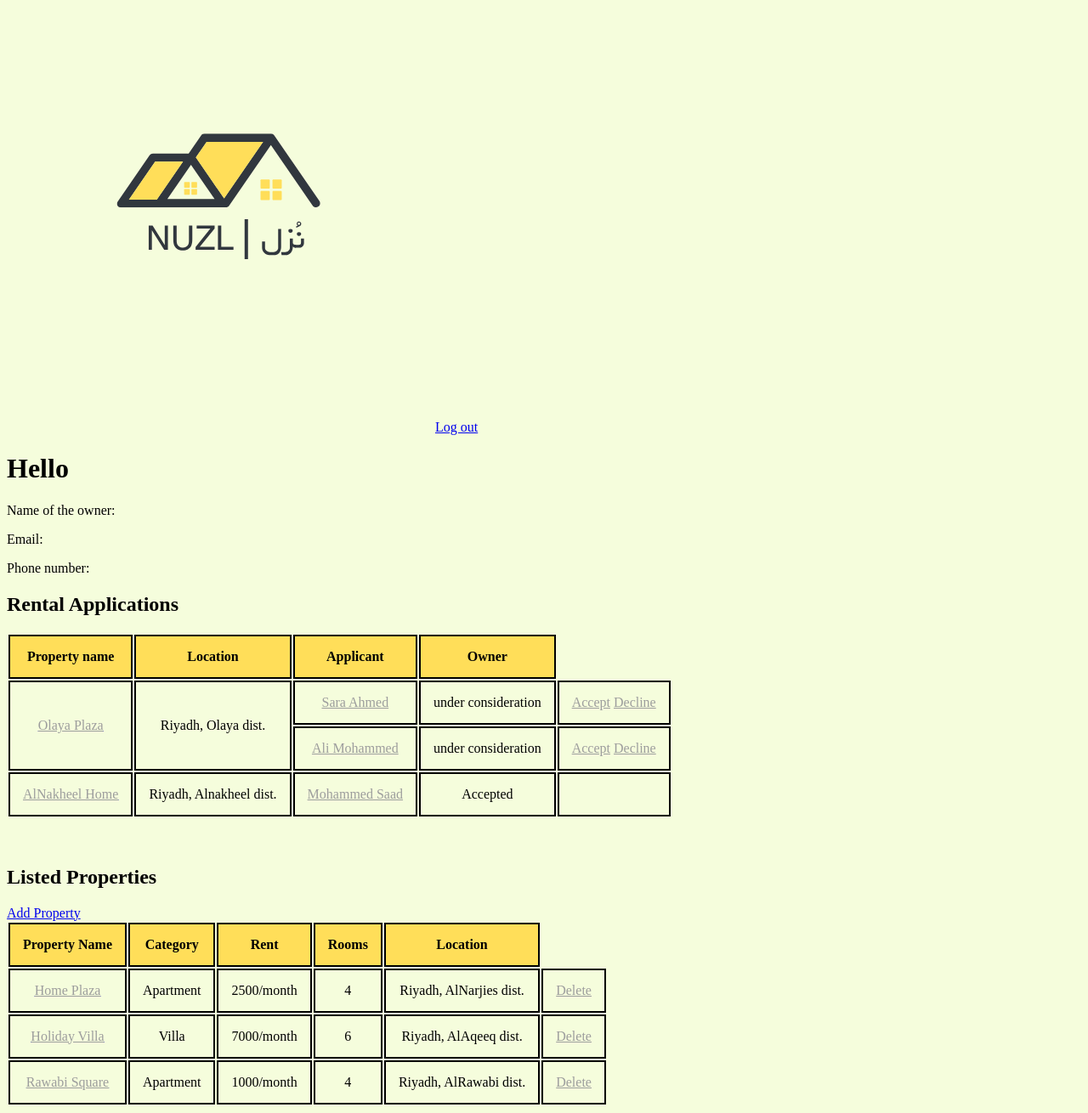
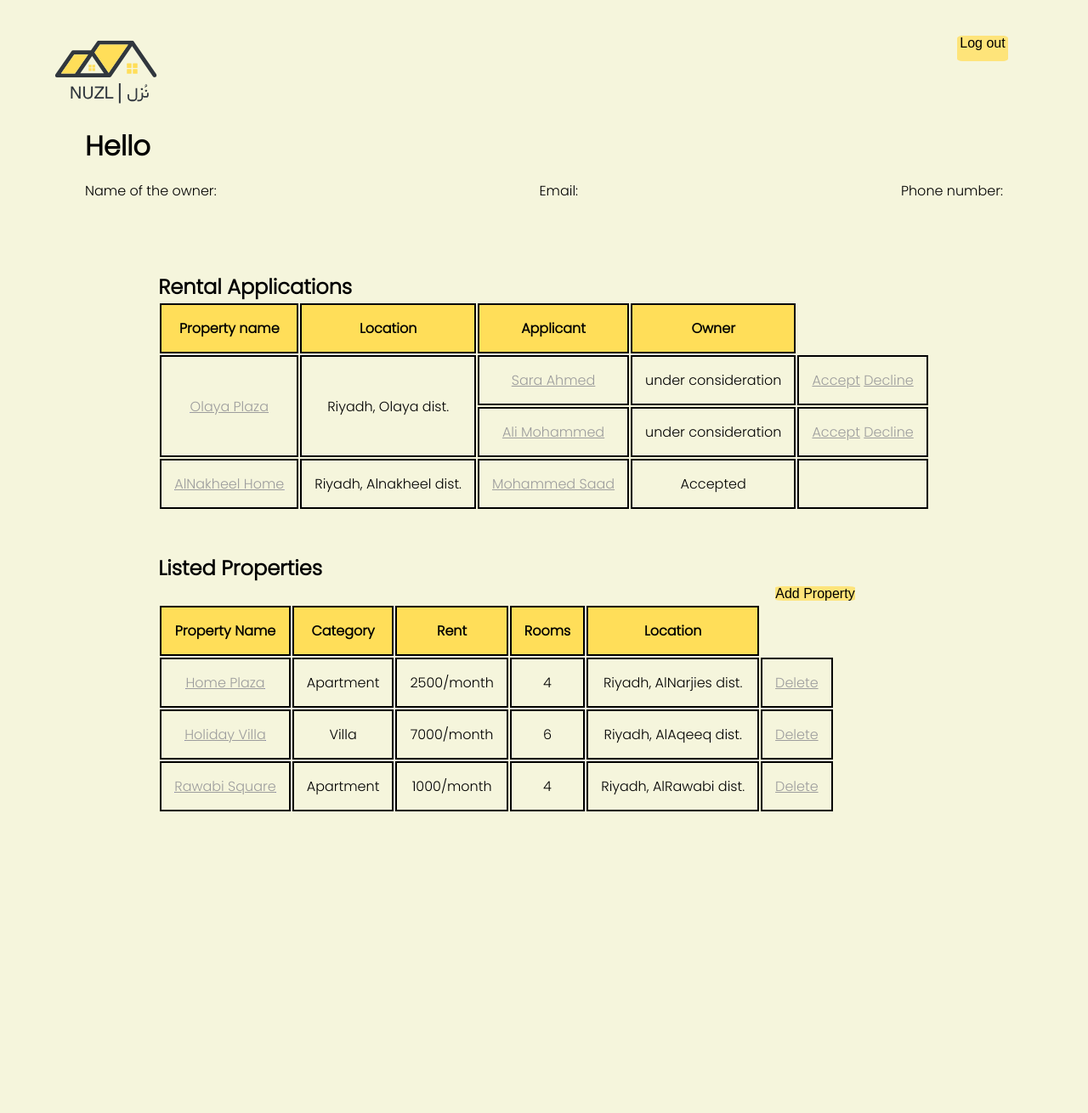
Before and after one commit to afnmo/NEWNEW-IT329-Project, a PHP site: page /Homeowner.html in a window 1280 px wide. Shown: the whole page at 85% size. After the commit the page ends 955 px from the top, so only its background shows below. Run offline with PHP 8.4, Linux system fonts and the light colour scheme.

Commit message:
added more styling

```diff
--- a/HO.css
+++ b/HO.css
@@ -1,5 +1,5 @@
 @import url('https://fonts.googleapis.com/css2?family=Poppins:wght@300&display=swap');
-/*
+
 * {
     margin: 0;
     padding: 0;
@@ -7,18 +7,7 @@
     font-family: 'Poppins', sans-serif;
 }
 
-header{
-    position: fixed;
-    top: 0;
-    left: 0;
-    width: 100%;
-    padding: 20px 100px;
 
-
-    display: flex;
-    justify-content: space-between;
-    align-items: center;
-}
 
 body{
     background-color: beige;
@@ -26,15 +15,10 @@
     display: flex;
     align-items: center;
     flex-wrap: wrap;
+    margin-top: 25%;
 
 }
 
-#logo{
-    position: absolute;
-    width: min(50vw, 250px);
-    left: 0%;
-    top: -30%;
-} */
 
 .RA table,
 .RA th,
@@ -59,14 +43,77 @@
     color: #9D9D9D;
 }
 
-#HO_Info p {
+#info  {
      display: inline;
      text-align: center;
-}
-body{
-   background-color: #F5FDDC;
 }
 
 .LP th, .RA th {
     background-color: #FFDE59;
 }
+
+
+header , #info , #head{
+    position: absolute;
+    top: 0;
+    left: 0;
+    width: 100%;
+    padding: 20px 100px;
+    display: flex;
+    justify-content: space-between;
+    align-items: center;
+
+
+}
+#logo{
+    position: absolute;
+    width: min(50vw, 250px);
+    left: 0%;
+    top: -30%;
+    margin-bottom: 20%;
+
+}
+
+#info {
+     margin-top: 15%;
+}
+ #head { margin-top: 10%;}
+
+#btn1 {
+    position: relative;
+    left: 95%;
+    margin-top: 2%;
+    cursor:pointer;
+    background-color:#fee47a;
+    font: 1em sans-serif;
+    color: black;
+    border: none;
+    border-radius: 10%;
+       min-height: 30px;
+    width: 60px;
+
+    text-align: center;
+
+ text-decoration: none;
+
+ }
+
+
+ #ADD{
+      position: relative;
+    left: 80%;
+      cursor:pointer;
+    background-color:#fee47a;
+    font: 1em sans-serif;
+    color: black;
+    border: none;
+    border-radius: 10%;
+     height: 50px;
+    width: 50px;
+    text-align: center;
+   text-decoration: none;
+ }
+ a#ADD:hover , a#btn1:hover {
+      background-color: #d1bb60;
+       transition: 0.5s;
+ }
```
